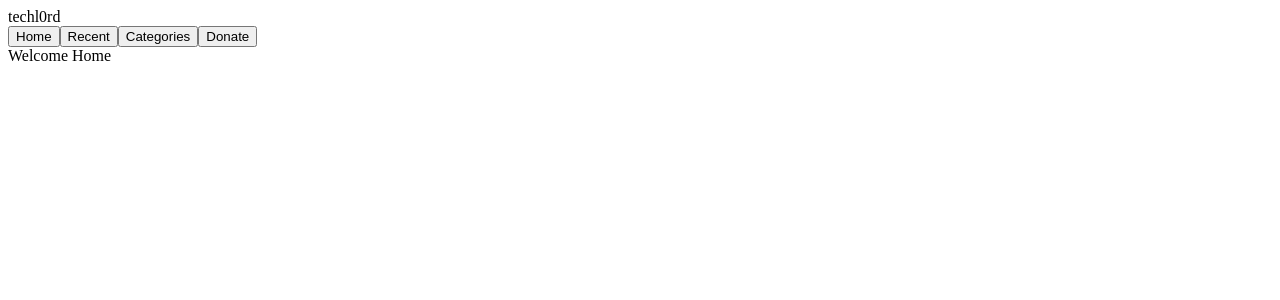
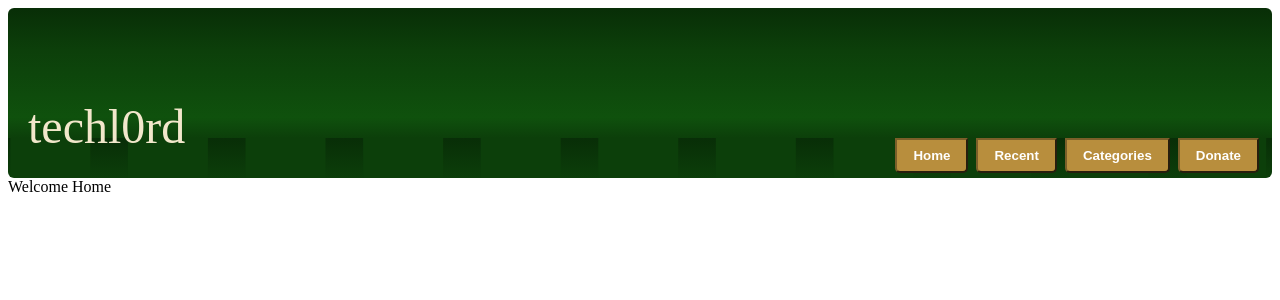
Before and after one commit to SprengerV/techl0rd2.0, a Next.js app: page / in a window 1280 px wide. Shown: the top 300 px of the page. Built offline with nearby package versions, Linux system fonts and the light colour scheme.

Commit message:
navbar styling

```diff
--- a/components/Navbar.js
+++ b/components/Navbar.js
@@ -25,7 +25,7 @@ const Navbar = ({ active }) => {
       <div className="navigation">
         { Object.keys(pages).map((key, i) =>
           <Link key={ i } href={ pages[key].path }>
-            <button className="navBtn btn-primary">{ key }</button>
+            <button className="navBtn btn-secondary">{ key }</button>
           </Link>
         ) }
       </div>
--- a/pages/_app.js
+++ b/pages/_app.js
@@ -1,6 +1,7 @@
 import React from 'react'
 import Layout from '../components/Layout'
 import Navbar from '../components/Navbar'
+import '../styles/style.global.scss'
 
 export default function MyApp({ Component, pageProps }) {
   return (
--- a/styles/mixins.scss
+++ b/styles/mixins.scss
@@ -33,7 +33,7 @@
 }
 
 @mixin border($name, $color) {
-  #brdrname: "border-" + $name;
+  $brdrname: "border-" + $name;
   .#{ $brdrname } {
     border-color: darken( $color, 4% );
   }
@@ -49,7 +49,7 @@
 @mixin navbar($name, $color) {
   $navname: "navbar-" + $name;
   .#{ $navname } {
-    background-color: darken( $color, 8% );
+    background-image: linear-gradient(180deg, darken( $color, 8% ) 0%, darken( $color, 4% ) 32%, $color 84%, darken( $color, 4% ) 100% );
   }
 }
 
--- a/styles/rules.scss
+++ b/styles/rules.scss
@@ -0,0 +1,41 @@
+.btn {
+  padding: 8px 16px 8px 16px;
+  border-radius: 8px;
+  border-width: 2px;
+  font-weight: bold;
+}
+
+.nav {
+  width: 100%;
+  height: 130px;
+  border-width: 0 0 40px 0;
+  border-style: $navEdge;
+  border-radius: 6px;
+  position: relative;
+}
+
+.navBrand {
+  font-size: 48px;
+
+  display: inline-block;
+  position: absolute;
+  left: 20px;
+  bottom: -16px;
+}
+
+.navBtn {
+  @extend .btn;
+  border-radius: 0 0 5px 5px;
+  margin-left: 8px;
+}
+
+.navigation {
+  position: absolute;
+  right: 13px;
+  bottom: -35px;
+}
+
+.navLink {
+  text-decoration: none;
+  margin: 10px;
+}
--- a/styles/variables.scss
+++ b/styles/variables.scss
@@ -1,11 +1,11 @@
-$primary:
-$secondary:
-$light:
-$dark:
-$info:
-$alert:
-$danger:
-$success:
+$primary: #0f510d;
+$secondary: #b88e3d;
+$light: #f2e7cb;
+$dark: #c8c3a7;
+$info: #805002;
+$alert: #a4eb00;
+$danger: #fa3b31;
+$success: #049cf7;
 
 $theme-colors: (
   'primary': $primary,
@@ -15,7 +15,7 @@ $theme-colors: (
   'info': $info,
   'alert': $alert,
   'danger': $danger,
-  'success': $success
+  'success': $success,
 );
 
-$navEdge: dotted;
+$navEdge: dashed;
```
